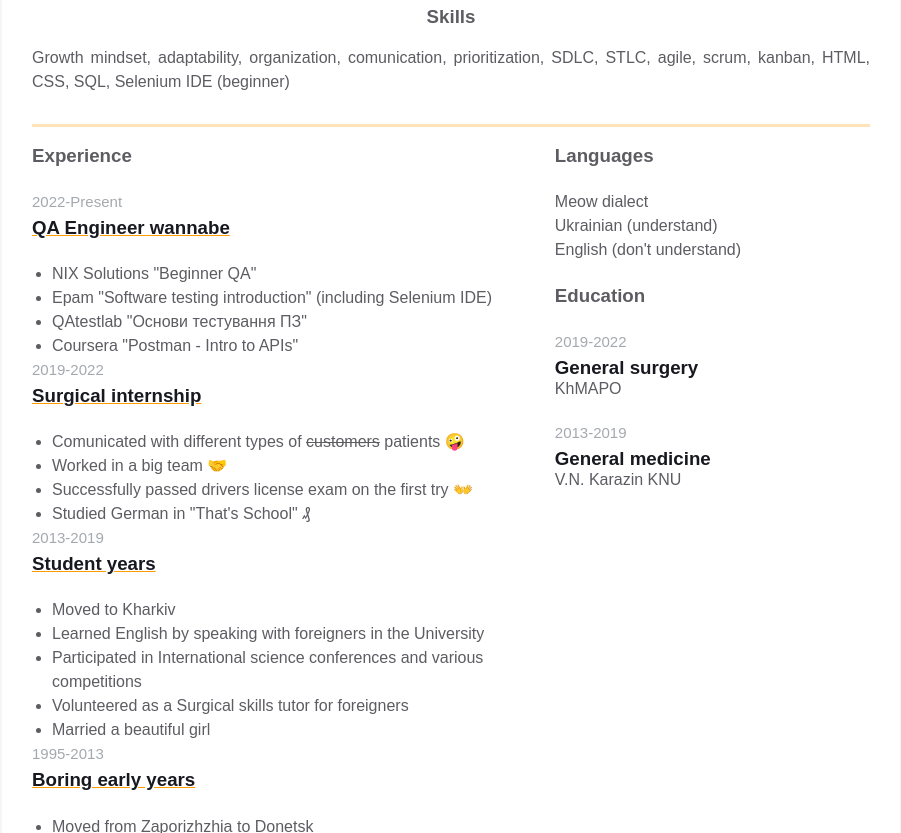
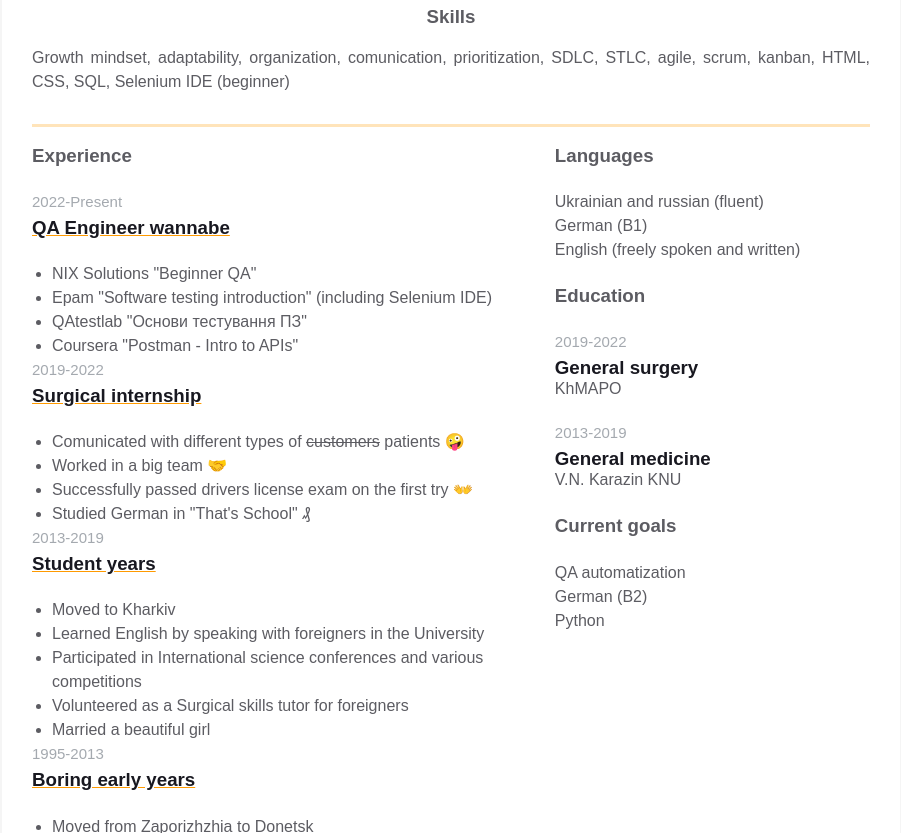
Before and after one commit to HorkushaS/resume, a plain HTML site: page index.html in a window 1280 px wide. Shown: the part 455-1288 px from the top of the page, without its empty margins (189-1090 px from the left). Drawn offline with Linux system fonts and the light colour scheme.

Commit message:
Added Current goals and double checked my Languages (yeah idk cat's language)

```diff
--- a/index.html
+++ b/index.html
@@ -159,13 +159,13 @@
                     <div class="additional-info__languages">
                       <h3 class="additional-info__languages-header">Languages</h3>
                       <p class="additional-info__languages-item">
-                        Meow dialect
+                        Ukrainian and russian (fluent)
                       </p>
                       <p class="additional-info__languages-item">
-                        Ukrainian (understand)
+                        German (B1)
                       </p>
                       <p class="additional-info__languages-item">
-                        English (don't understand)
+                        English (freely spoken and written)
                       </p>
 
                     <div class="additional-info__education">
@@ -180,6 +180,17 @@
                         <h3 class="additional-info__education-university-speciality">General medicine</h3>
                         <p class="additional-info__education-university-name">V.N. Karazin KNU</p>
                       </div>
+                      <div class="additional-current-goals">
+                        <h3 class="additional-info__current-goals-header">Current goals</h3>
+                        <p class="additional-info__current-goals-item">
+                          QA automatization
+                        </p>
+                        <p class="additional-info__current-goals-item">
+                          German (B2)
+                        </p>
+                        <p class="additional-info__current-goals-item">
+                          Python
+                        </p>
                     </div>
 
 
--- a/styles.css
+++ b/styles.css
@@ -271,3 +271,17 @@ body {
 .additional-info__languages-item {
     color: var(--secondary-text-color);
 }
+
+.additional-info__current-goals {
+    margin-bottom: 20px;
+}
+
+.additional-info__current-goals-header {
+    color: var(--secondary-text-color);
+    text-align: left;
+    margin-bottom: 20px;
+}
+
+.additional-info__current-goals-item {
+    color: var(--secondary-text-color);
+}
```
